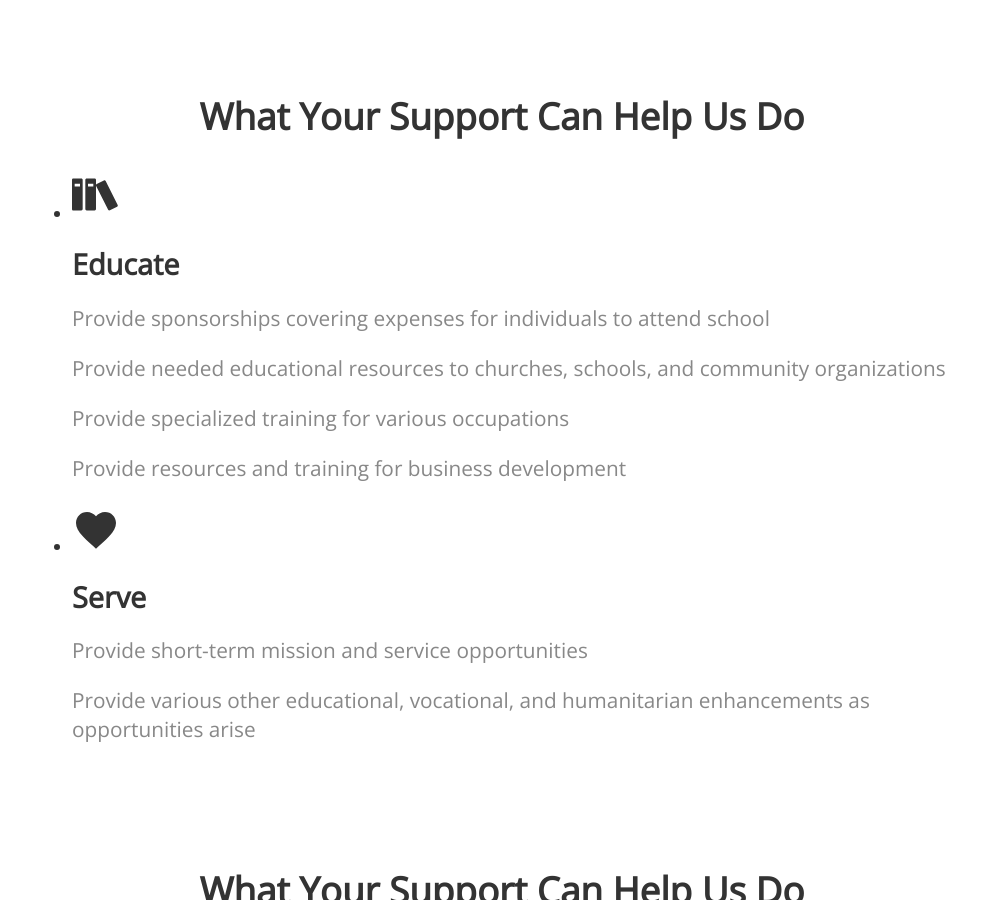
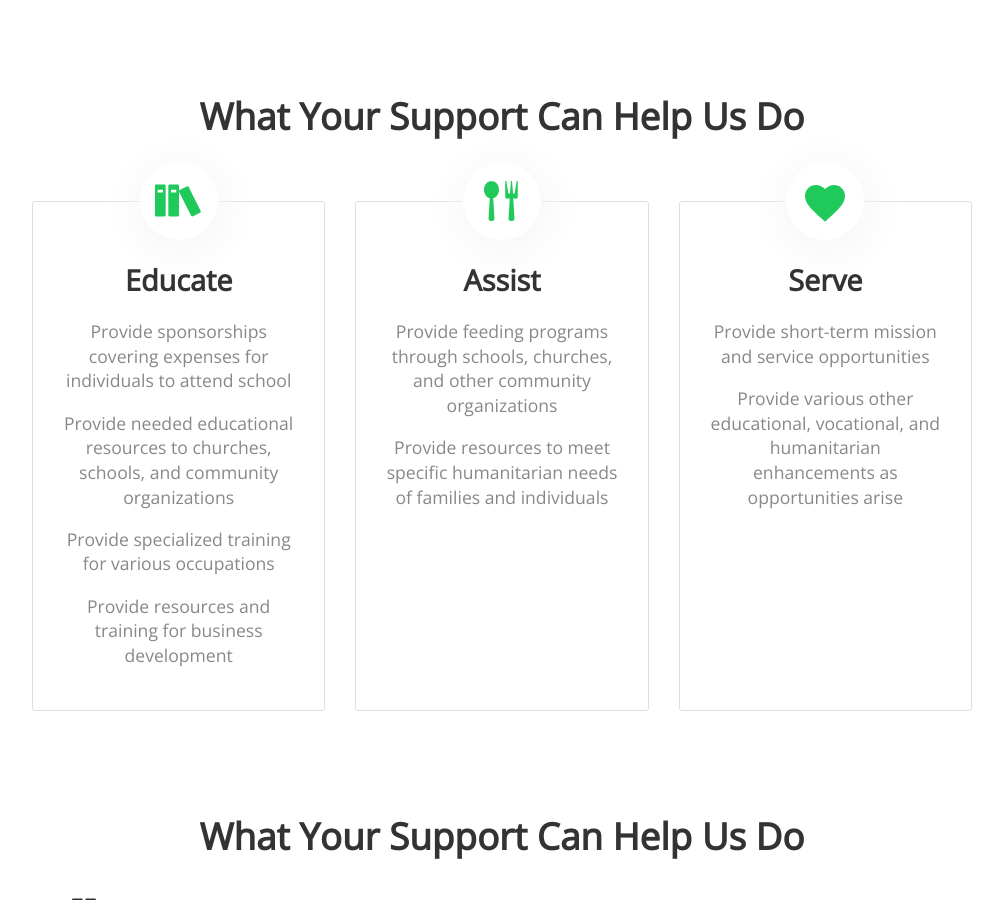
Before and after one commit to Growing-Beyond/gbsite, a Jekyll site: the page built from index.html, in a window 1280 px wide and 900 px high, scrolled down 990 px. Shown: the whole window, without its empty margins (138-1141 px from the left). Built offline with Jekyll 4.4.1, drawn with Linux system fonts in a browser that asks for light colours; nearby versions of some CDN libraries; a script that is not in the unit is left out.

Commit message:
Update index.html

```diff
--- a/index.html
+++ b/index.html
@@ -35,7 +35,7 @@ title: Growing Beyond
 <div class="container">
 	<h2 class="editable" style="text-align: center;">What Your Support Can Help Us Do</h2>
 
-	<ul class="half">
+	<ul class="thirds">
 		<li>
 			<div class="image">{% include icons/site.html icon="book" %}</div>
 			<h3 class="editable">Educate</h3>
@@ -46,7 +46,7 @@ title: Growing Beyond
 				<p>Provide resources and training for business development</p>
 			 </p>
 		</li>
-<!--
+
 		<li>
 			<div class="image">{% include icons/site.html icon="food" %}</div>
 			<h3 class="editable">Assist</h3>
@@ -55,7 +55,7 @@ title: Growing Beyond
 				<p>Provide resources to meet specific humanitarian needs of families and individuals</p>
 			</p>
 		</li>
--->
+
 		<li>
 			<div class="image">{% include icons/site.html icon="conditions" %}</div>
 			<h3 class="editable">Serve</h3>
```
